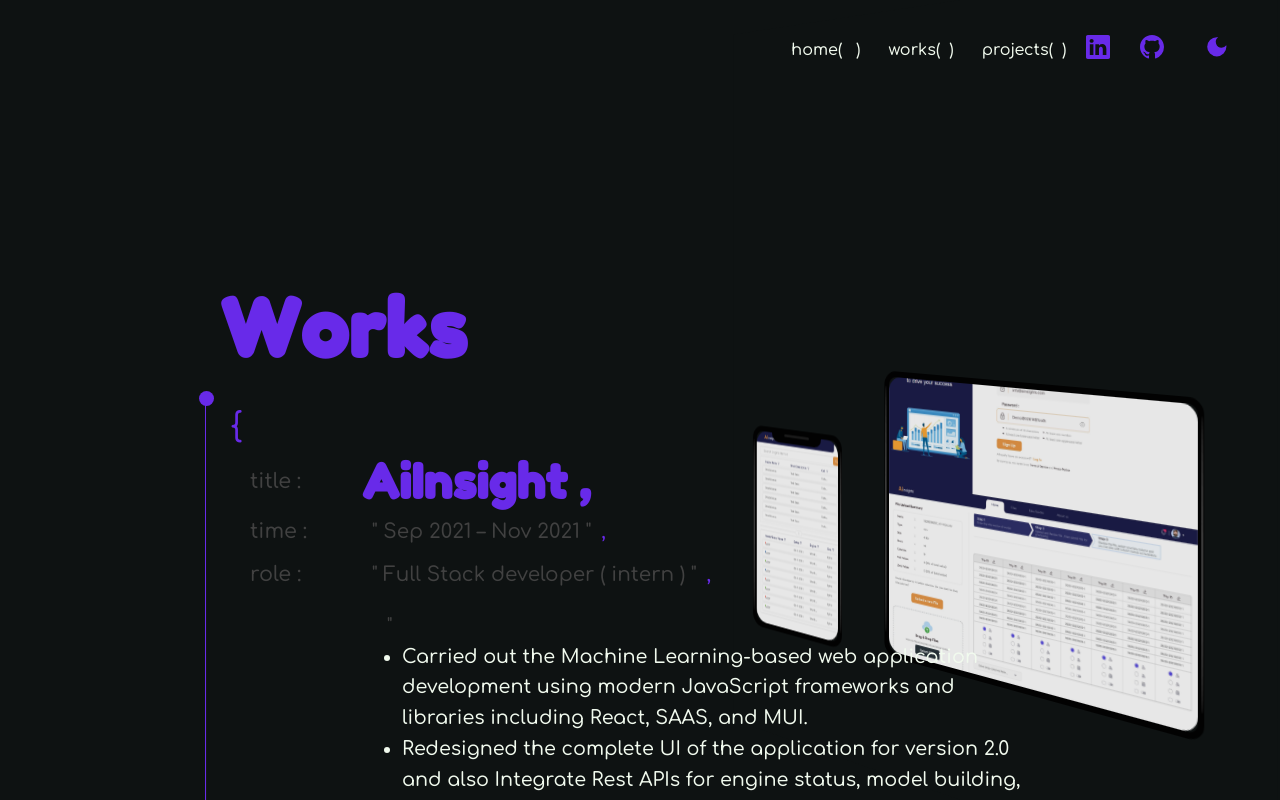
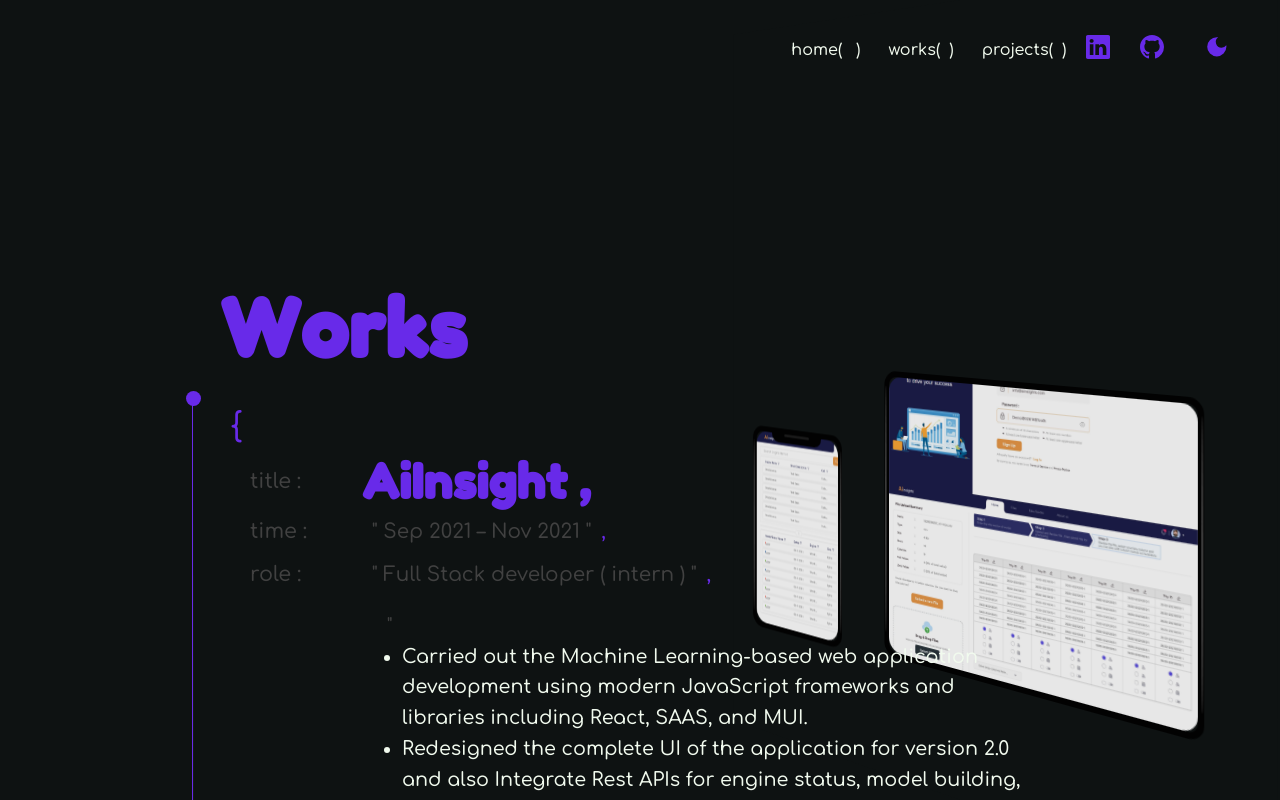
Before and after one commit to ayushbisht2001/Portfolio, a React (Create React App) app: page /works in a window 1280 px wide. Shown: the top 800 px of the page. Built offline with nearby package versions, Linux system fonts and the light colour scheme.

Commit message:
checkpoint

```diff
--- a/src/components/animations/index.js
+++ b/src/components/animations/index.js
@@ -34,12 +34,18 @@
 background : ${props => props.theme.palette.primary || "orangered"};
 z-index : 101;
 
-left : ${props => props.left || "calc( 28.5vw  - 10rem)"} ;
+left : ${props => props.left || " calc(  50vw - 28rem  )"} ;
 top : ${props => props.top || "calc( 60vh)"} ;
 bottom : ${props => props.bottom || "0"} ;
 right : ${props => props.right || "0"} ;
 
 transition : 1s all ease 0.5;
+
+@media(max-width : 1200px){
+    left : calc( 20vw - 5rem);
+    ${props => props.xl || ""};
+
+}
 
 @media(max-width : 500px){
     &{
@@ -51,7 +57,6 @@
     }
 }
 
-${props => css`${props.sx}`};
 
 
 `
--- a/src/components/reusable_components/SlideWrapper.jsx
+++ b/src/components/reusable_components/SlideWrapper.jsx
@@ -25,23 +25,30 @@
             h = "100%"
             className='spine-box'
             of = "hidden"
-
+            p = "10px 30px"
         >
         {<Spine
             pos = "absolute"
+            left = "none"
             right = "30px"
-            left = "none"
             top = "none"
             bottom = "0px"
             h = "calc(100vh  - 23rem)"
-            md = {`
-            left : unset;
-            top : unset;
-            bottom : 0px;
-            right : 10px;
-            height : calc(100vh - 22rem);
-
-            `}
+            xl = {
+                `
+                left : unset;
+                top : unset;
+                bottom : 0px;
+                height : calc(100vh - 22rem);
+                `
+            }
+            md = {
+                `
+                left : unset;
+                top : unset;
+                bottom : 0px;
+                `
+            }
         >
             <Pulse top = "-9px"  left = "-6px"
 
@@ -74,28 +81,30 @@
     position : relative;
     grid-template-columns : max(20%, 10px) calc(100% - max(20%, 10px));
 
-    & .spine-box::before{
+    & .spine-box
+    {
+        z-index : 100;
+
+    &::before{
         content : '';
         height : ${props => props.slide==0 ? "calc(100% - 18rem)" : " 100%" };
         position : absolute;
         background : ${props => props.theme.palette.ternary || "white"};
         opacity : 0.3;
         width : 2px;
-        z-index: 100;
         transform : ${props => props.slide==0 ? "translateY(100px)" : "0" };
         right : 30px;
         bottom : 0;
-        transition : all 0.3s ease-in;
         border-radius : 100%;
 
     }
+}
 
     @media(max-width : 500px){
         grid-template-columns : max(10%, 10px) calc(100% - max(10%, 10px));
 
         & .spine-box::before{
         bottom : 0px;
-        right : 10px;
 
         }
 
--- a/src/components/reusable_components/wrapper.jsx
+++ b/src/components/reusable_components/wrapper.jsx
@@ -45,8 +45,12 @@
         z-index: 100;
         transform : translateY(100px);
         top : 50vh;
-        left : calc( 28.5vw - 10rem);
+        left : calc( 50vw - 28rem );
         border-radius : 100%;
+
+        @media(max-width : 1200px){
+            left : calc( 20vw - 5rem);
+        }
 
         @media(max-width : 500px){
 
```
Also changed, not shown: public/assets/images/profile.jpg, public/assets/images/profile2.jpg (added).
